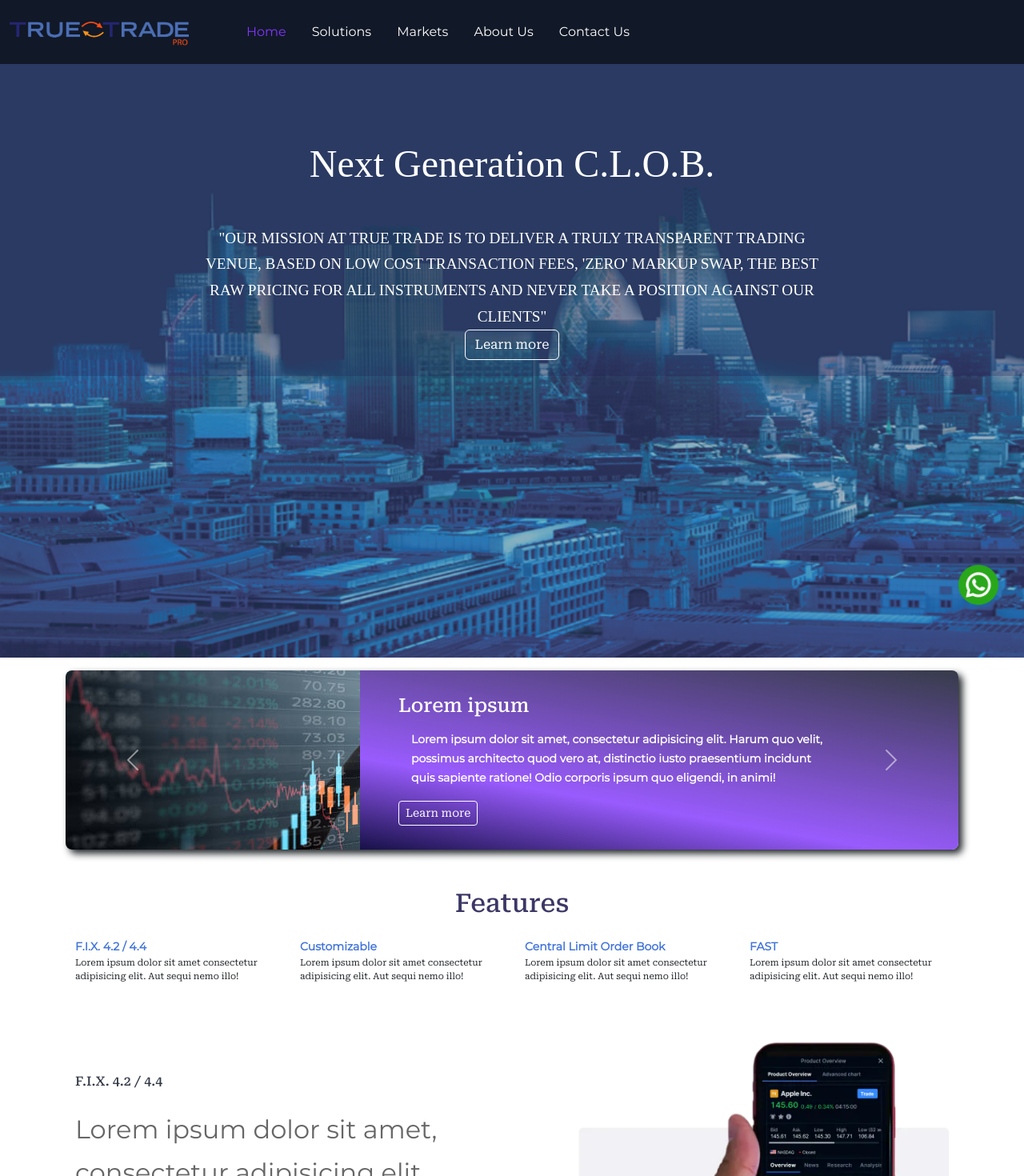
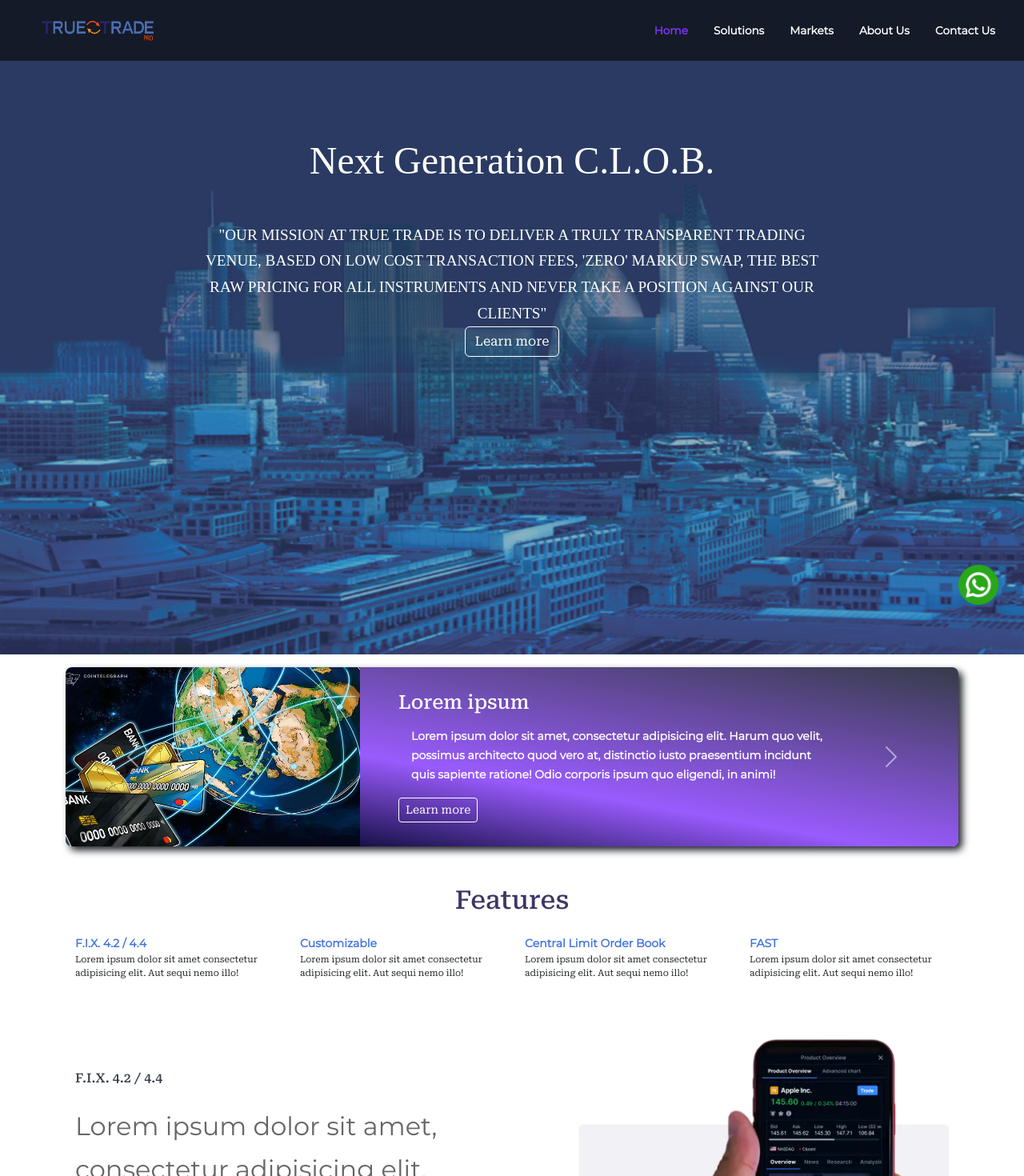
Before and after one commit to akashm2401/ttfx, a React (Create React App) app: page / in a window 1280 px wide. Shown: the top 1470 px of the page at 80% size. Built offline with nearby package versions, Linux system fonts and the light colour scheme; a web font is replaced by a local one.

Commit message:
changes in navbar and craousel

```diff
--- a/src/components/CarouselComponent/CarouselComponent.css
+++ b/src/components/CarouselComponent/CarouselComponent.css
@@ -21,6 +21,12 @@
     overflow: hidden;
     background-color: aqua;
     background-size: cover;
+}
+
+.carousel-item .img img{
+    height: 100%;
+    width: 100%;
+    /* background-size: contain; */
 }
 
 .carousel-item .info {
--- a/src/components/CarouselComponent/CarouselComponent.js
+++ b/src/components/CarouselComponent/CarouselComponent.js
@@ -7,8 +7,20 @@
             <div className="carousel-inner">
                 <div className="carousel-item active">
                     <div className="row">
-                        <div className="col-md-4 img" >
-                            <img src={require('../../assets/img/carousel1.jpg')} alt="" />
+                        <div className="col-md-4 img p-0" >
+                            <img src={require('../../assets/images/img1.jpg')} alt="" />
+                        </div>
+                        <div className="col-sm-12 col-md-8 info" >
+                            <h4>Lorem ipsum</h4>
+                            <p>Lorem ipsum dolor sit amet, consectetur adipisicing elit. Harum quo velit, possimus architecto quod vero at, distinctio iusto praesentium incidunt quis sapiente ratione! Odio corporis ipsum quo eligendi, in animi!</p>
+                            <button className="btn btn-sm btn-outline-primary">Learn more</button>
+                        </div>
+                    </div>
+                </div>
+                <div className="carousel-item">
+                <div className="row">
+                        <div className="col-md-4 img p-0" >
+                            <img src={require('../../assets/images/img2.jpg')} alt="" />
                         </div>
                         <div className="col-sm-12 col-md-8 info">
                             <h4>Lorem ipsum</h4>
@@ -19,19 +31,7 @@
                 </div>
                 <div className="carousel-item">
                 <div className="row">
-                        <div className="col-md-4 img" >
-                            <img src={require('../../assets/img/carousel2.jpg')} alt="" />
-                        </div>
-                        <div className="col-sm-12 col-md-8 info">
-                            <h4>Lorem ipsum</h4>
-                            <p>Lorem ipsum dolor sit amet, consectetur adipisicing elit. Harum quo velit, possimus architecto quod vero at, distinctio iusto praesentium incidunt quis sapiente ratione! Odio corporis ipsum quo eligendi, in animi!</p>
-                            <button className="btn btn-sm btn-outline-primary">Learn more</button>
-                        </div>
-                    </div>
-                </div>
-                <div className="carousel-item">
-                <div className="row">
-                        <div className="col-md-4 img" >
+                        <div className="col-md-4 img p-0" >
                             <img src={require('../../assets/img/carousel3.jpg')} alt="" />
                         </div>
                         <div className="col-sm-12 col-md-8 info">
--- a/src/components/NavbarComponent/NavbarComponent.css
+++ b/src/components/NavbarComponent/NavbarComponent.css
@@ -1,10 +1,17 @@
-.navbar {
-    background-color: #111827 !important;
+/* .navbar {
+    background-color: #141a27 !important;
     color: #FFFFFF;
     height: 5rem;
+} */
+
+.navbar {
+    background-color: #141a27 !important;
+    color: #FFFFFF;
+    height: 76px;
+    font-family: Inter, sans-serif;
 }
 
-#brand-logo {
+/* #brand-logo {
     width: 14rem;
 }
 
@@ -12,6 +19,24 @@
 .nav-link {
     color: #FFFFFF;
     font-weight: 500;
+} */
+#brand-logo {
+    width: 10rem;
+    display: inline-block;
+    padding: 10px 10px 10px;
+    margin-left: 30px;
+    height: 45px;
+}
+
+.navbar a,
+.nav-link {
+    /* color: #FFFFFF;
+    font-weight: 500; */
+    box-shadow: revert;
+    font-size: .85rem;
+    line-height: 1.4375rem;
+    font-weight: 600;
+    color: #fff;
 }
 
 .nav-link:focus {
--- a/src/components/NavbarComponent/NavbarComponent.js
+++ b/src/components/NavbarComponent/NavbarComponent.js
@@ -32,8 +32,8 @@
           >
             <span className="navbar-toggler-icon"></span>
           </button>
-          <div className="collapse navbar-collapse" id="navbarSupportedContent">
-            <ul className="navbar-nav me-auto mb-2 mb-lg-0">
+          <div className="collapse navbar-collapse justify-content-end" id="navbarSupportedContent">
+            <ul className="navbar-nav mb-2 mb-lg-0">
               <li className="nav-item">
                 <Link
                   className={
--- a/src/pages/HomePage/HomePage.css
+++ b/src/pages/HomePage/HomePage.css
@@ -86,6 +86,10 @@
 
 /* SMARTPHONES PORTRAIT */
 @media only screen and (min-width: 320px) and (max-width: 479px){
+    .overlay-screen  {
+        min-height: auto;
+        height: max-content;
+    }
     .overlay-screen .info{
         width: 100%;
         margin-top: 0;
```
